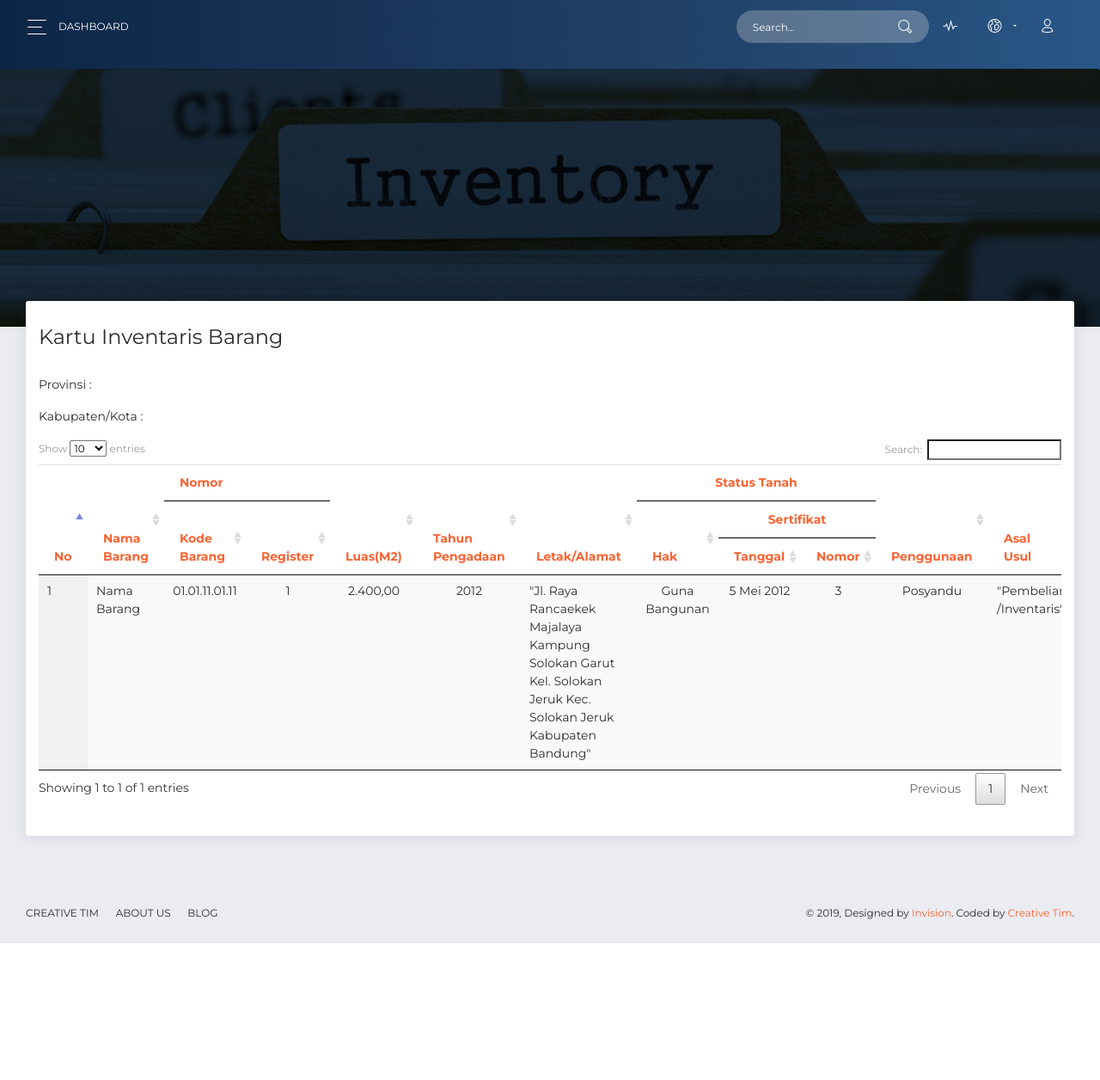
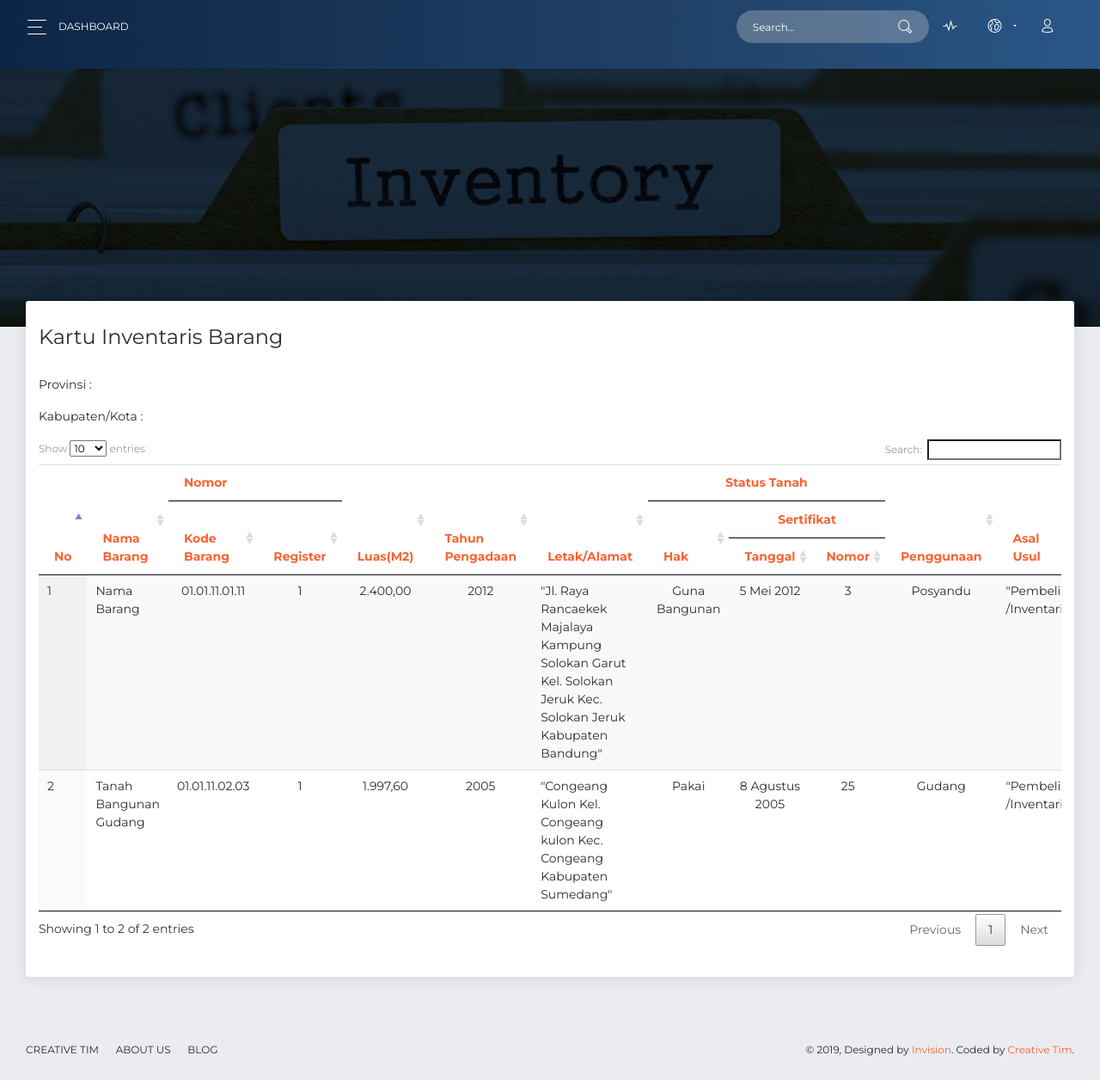
Before and after one commit to mazidahmad/TAWebAset, a PHP site: page /link/kib.php in a window 1280 px wide. Shown: the whole page at 86% size. Before the commit the page ends 1097 px from the top, so only its background shows below. Run offline with PHP 8.4, Linux system fonts and the light colour scheme; some libraries are stand-ins or nearby versions.

Commit message:
Tambahin 1 data di kib.php

```diff
--- a/link/kib.php
+++ b/link/kib.php
@@ -212,61 +212,56 @@
                           -
                         </td>
                       </tr>
+                      <tr>
+                        <td>
+                          2
+                        </td>
+                        <td>
+                          Tanah Bangunan Gudang
+                        </td>
+                        <td class="text-center">
+                          01.01.11.02.03
+                        </td>
+                        <td class="text-center">
+                          1
+                        </td>
+                        <td class="text-center">
+                          1.997,60
+                        </td>
+                        <td class="text-center">
+                          2005
+                        </td>
+                        <td>
+                          "Congeang Kulon
+                          Kel. Congeang kulon
+                          Kec. Congeang
+                          Kabupaten Sumedang"
+                        </td>
+                        <td class="text-center">
+                          Pakai
+                        </td>
+                        <td class="text-center">
+                          8 Agustus 2005
+                        </td>
+                        <td class="text-center">
+                          25
+                        </td>
+                        <td class="text-center">
+                          Gudang
+                        </td>
+                        <td>
+                          "Pembelian
+                          /Inventaris"
+                        </td>
+                        <td class="text-center">
+                          38.368.900,00
+                        </td>
+                        <td class="text-center">
+                          -
+                        </td>
+                      </tr>
 
-                      <!-- <tr>
-                        1
-                      </tr>
-                      <tr>
-                        Tanah Bangunan Rumah Lain-lain
-                      </tr>
-                      <tr>
-                        <tr></tr>
-                        <tr>
-                          <td>01.01.11.01.11</td>
-                          <td>1</td>
-                        </tr>
-                      </tr>
-                      <tr>
-                        2.400,00
-                      </tr>
-                      <tr>
-                        2012
-                      </tr>
-                      <tr>
-                        "Jl. Raya Rancaekek Majalaya Kampung Solokan Garut
-                        Kel. Solokan Jeruk
-                        Kec. Solokan Jeruk
-                        Kabupaten Bandung"
-                      </tr>
-                      <tr>
-                        <tr></tr>
-                        <tr>
-                          <td>Guna Bangunan</td>
-                          <td>
-                            <tr></tr>
-                            <tr>
-                              <td>5 Mei 2012</td>
-                              <td>3</td>
-                            </tr>
-                          </td>
-                        </tr>
-                      </tr>
-                      <tr>
-                        Posyandu
-                      </tr>
-                      <tr>
-                        "Pembelian
-                        /Inventaris"
-                      </tr>
-                      <tr>
-                        826.761.850,00
-                      </tr>
-                      <tr>
-                        -
-                      </tr>
-                      <tr class="text-right">
-                        Salary
-                      </tr> -->
+
                     </tbody>
                   </table>
                 </div>
```
